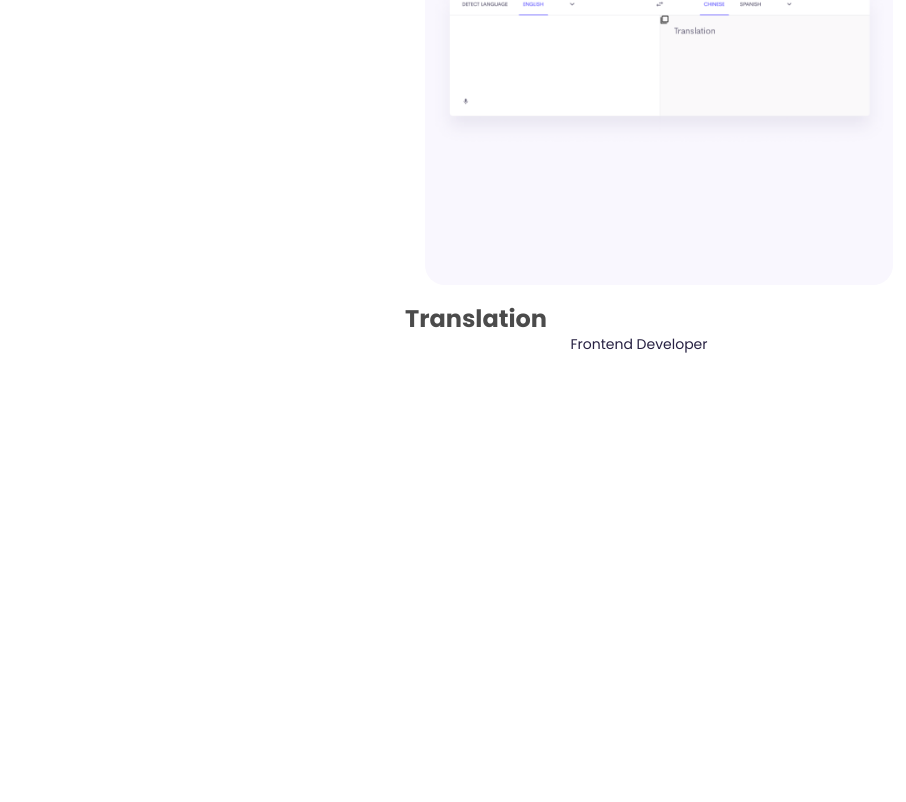
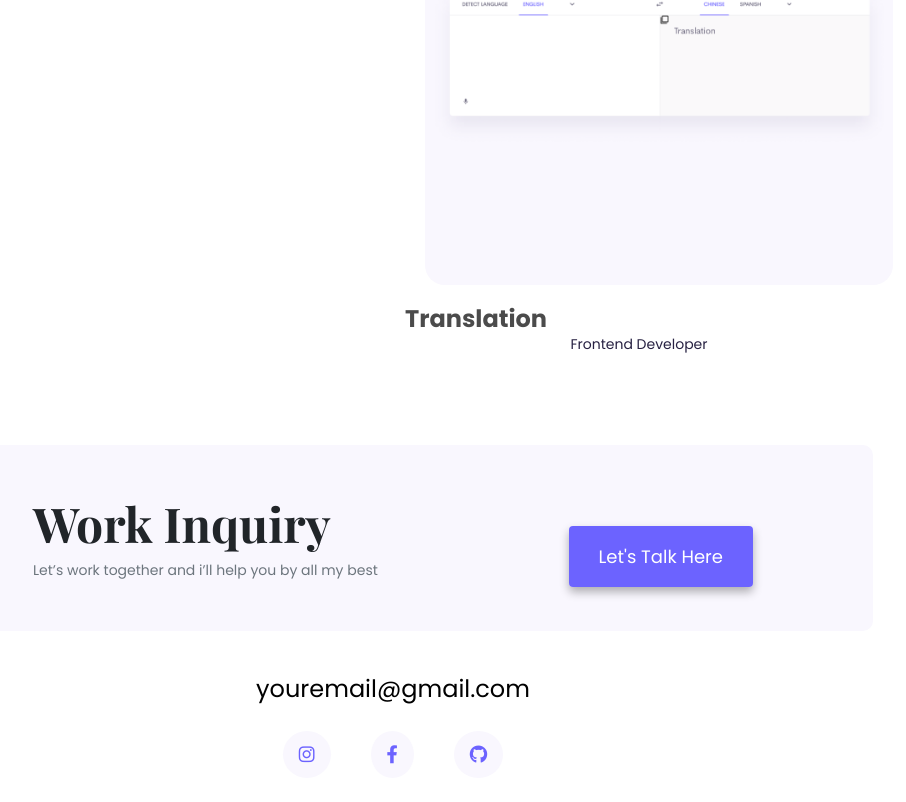
Before and after one commit to jtothepro/jennys_responsive_homework, a plain HTML site: page work.html in a window 1280 px wide. Shown: the part 863-1665 px from the top of the page, without its empty margins (247-1153 px from the left). Before the commit the page ends 1528 px from the top, so only its background shows below. Drawn offline with nearby package versions, Linux system fonts and the light colour scheme; a web font is replaced by a local one.

Commit message:
Added footer in html and styling of the footer in css; applied to all pages

```diff
--- a/style.css
+++ b/style.css
@@ -205,6 +205,54 @@ img {
   margin: 20px 20px 20px 20px;
 }
 
+footer {
+  margin: 50px 0;
+}
+footer .work-inquiry {
+  background: var(--secondary-color);
+  padding: 50px 120px;
+  margin-bottom: 40px;
+  margin-top: 0;
+  border-radius: 10px;
+}
+footer .work-inquiry a {
+  text-align: center;
+}
+footer .work-inquiry p {
+  margin: 0;
+}
+footer .work-inquiry h4 {
+  font-family: var(--font-Playfair);
+  font-size: 48px;
+  font-weight: bold;
+}
+
+footer .footer-email {
+  text-decoration: none;
+  color: black;
+  font-size: 24px;
+  text-align: center;
+  font-family: var(--font-Poppins);
+}
+
+footer .footer-email:hover {
+  color: var(--primary-color);
+}
+
+footer .social-links a {
+  padding: 10px 16px;
+  margin: 0 20px;
+  color: var(--primary-color);
+  background-color: var(--secondary-color);
+  font-size: 18px;
+  border-radius: 50%;
+}
+
+footer .social-links a:hover {
+  color: white;
+  background-color: var(--primary-color);
+}
+
 @media (max-width: 900px) {
   .hero h1 {
     font-size: 36px;
@@ -247,4 +295,13 @@ img {
     padding: 0;
     text-align: center;
   }
+  footer .work-inquiry {
+    padding: 30px;
+  }
+  .btn {
+    font-size: 18px;
+  }
+  h4 {
+    font-size: 10px;
+  }
 }
--- a/work.html
+++ b/work.html
@@ -36,7 +36,7 @@
       integrity="sha384-b5kHyXgcpbZJO/tY9Ul7kGkf1S0CWuKcCD38l8YkeH8z8QjE0GmW1gYU5S9FOnJ0"
       crossorigin="anonymous"
     ></script>
-    <link rel="stylesheet" href="style.css" />
+    <link rel="stylesheet" href="style.css" /><link rel="stylesheet" href="https://cdnjs.cloudflare.com/ajax/libs/font-awesome/6.0.0-beta3/css/all.min.css">
   </head>
   <body>
     <nav class="navbar navbar-expand-lg navbar-light bg-light fixed-top">
@@ -114,6 +114,39 @@
              <h3>Translation</h3>
             <p>Frontend Developer</p>
         </div>
-      </div> </div>
+      </div>
+     <footer>
+        <div
+          class="work-inquiry d-flex justify-content-between d-none d-md-flex"
+        >
+          <div>
+            <h4>Work Inquiry</h4>
+            <p class="text-muted">
+              Let’s work together and i’ll help you by all my best
+            </p>
+          </div>
+          <div class="mt-5">
+            <a href="#" class="primary-link project-link" title="Inquiry"
+              >Let's talk here</a
+            >
+          </div>
+        </div>
+        <div class="d-flex justify-content-center">
+          <a href="mailto:youremail@gmail.com" class="footer-email mb-4"
+            >youremail@gmail.com</a
+          >
+        </div>
+        <div class="social-links d-flex justify-content-center">
+          <a href="https://www.instagram.com"
+            ><i class="fa-brands fa-instagram"></i
+          ></a>
+          <a href="https://www.facbook.com"
+            ><i class="fa-brands fa-facebook-f"></i
+          ></a>
+          <a href="https://www.github.com"
+            ><i class="fa-brands fa-github"></i
+          ></a>
+        </div>
+      </footer></div>
   </body>
 </html>
```
Also changed, not shown: about.html (+34 -0 lines), contact.html (+37 -0 lines), index.html (+37 -0 lines).
